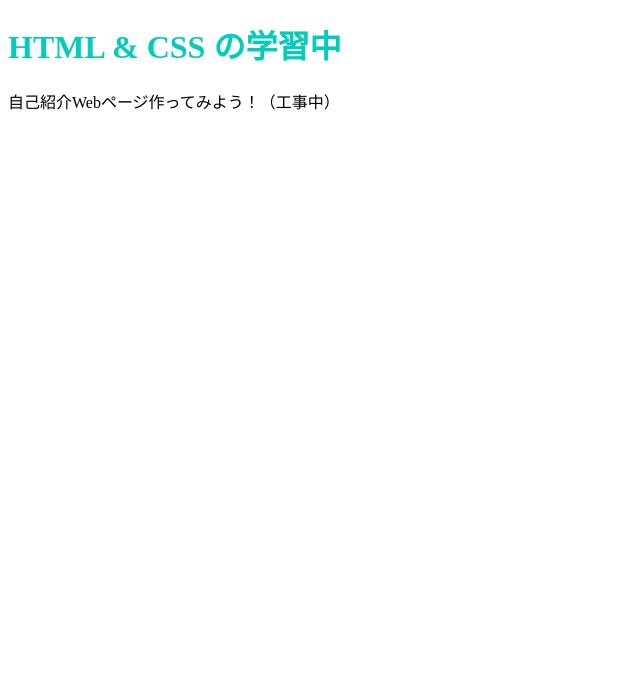
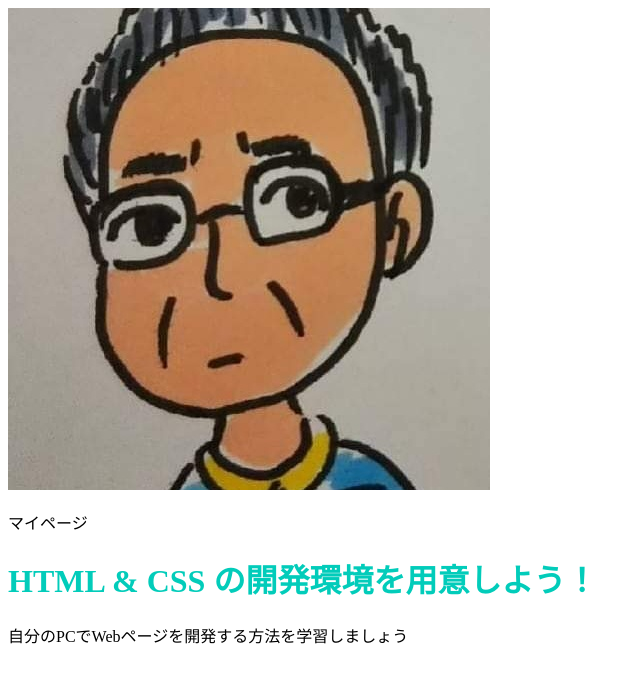
Before and after one commit to miya-susu/miya-susu.github.io, a plain HTML site: page index.html in a window 1280 px wide. Shown: the whole page, without its empty margins (0-640 px from the left). Drawn offline with Linux system fonts and the light colour scheme.

Commit message:
Update title and restructure HTML layout

```diff
--- a/index.html
+++ b/index.html
@@ -2,11 +2,28 @@
 <html>
   <head>
     <meta charset="utf-8">
-    <title>Progate</title>
+    <title>miya-susu</title>
     <link rel="stylesheet" href="stylesheet.css">
-</head>
+  </head>
+
   <body>
-    <h1 class="title">HTML & CSS の学習中</h1>
-    <p>自己紹介Webページ作ってみよう！（工事中）</p>
+    <header>
+      <div class="container">
+        <div class="header-left">
+         <div class="logo-icon">
+            <img class="logo" src="logo.png">
+            <p>マイページ</p>
+          </div>
+        </div>
+      </div>
+    </header>
+
+    <div class="top-wrapper">
+      <div class="container">
+        <h1 class="title">HTML & CSS の開発環境を用意しよう！</h1>
+        <p>自分のPCでWebページを開発する方法を学習しましょう</p>
+      </div>
+    </div>
+
   </body>
 </html>
```
